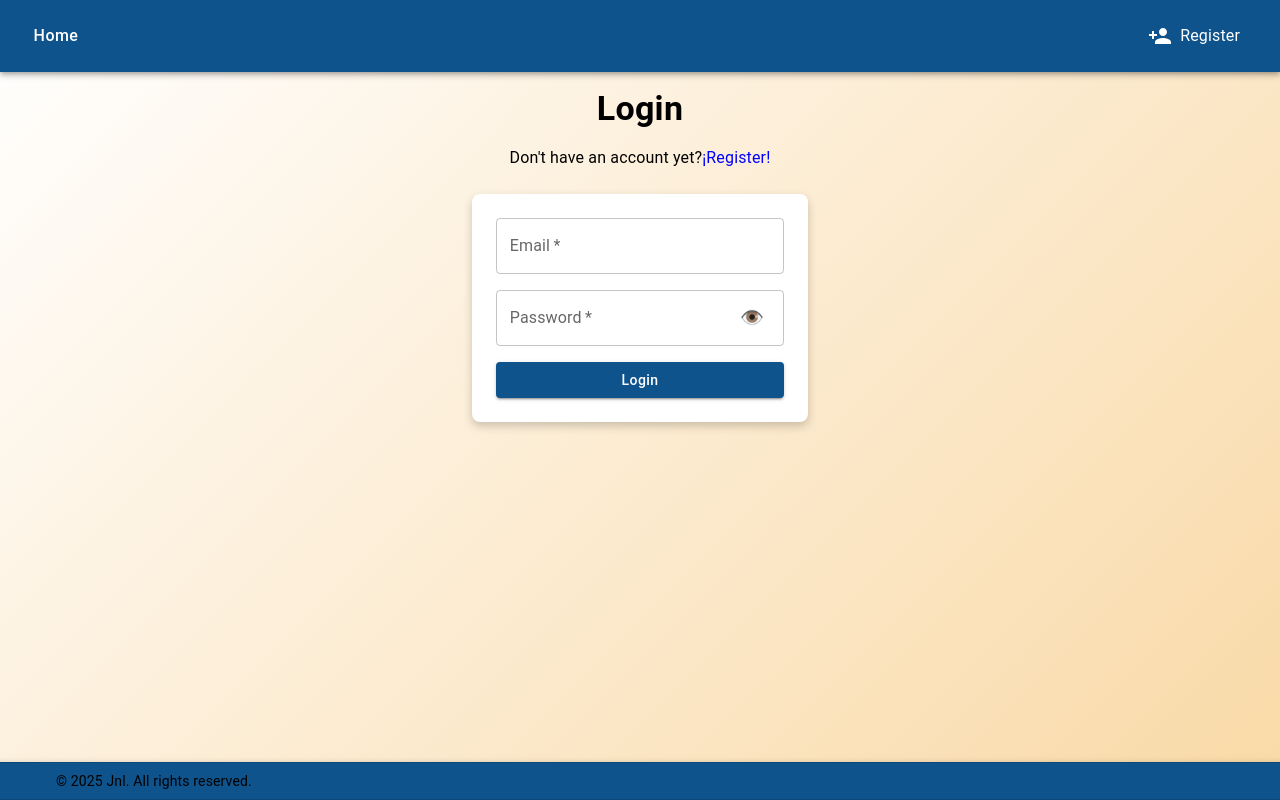
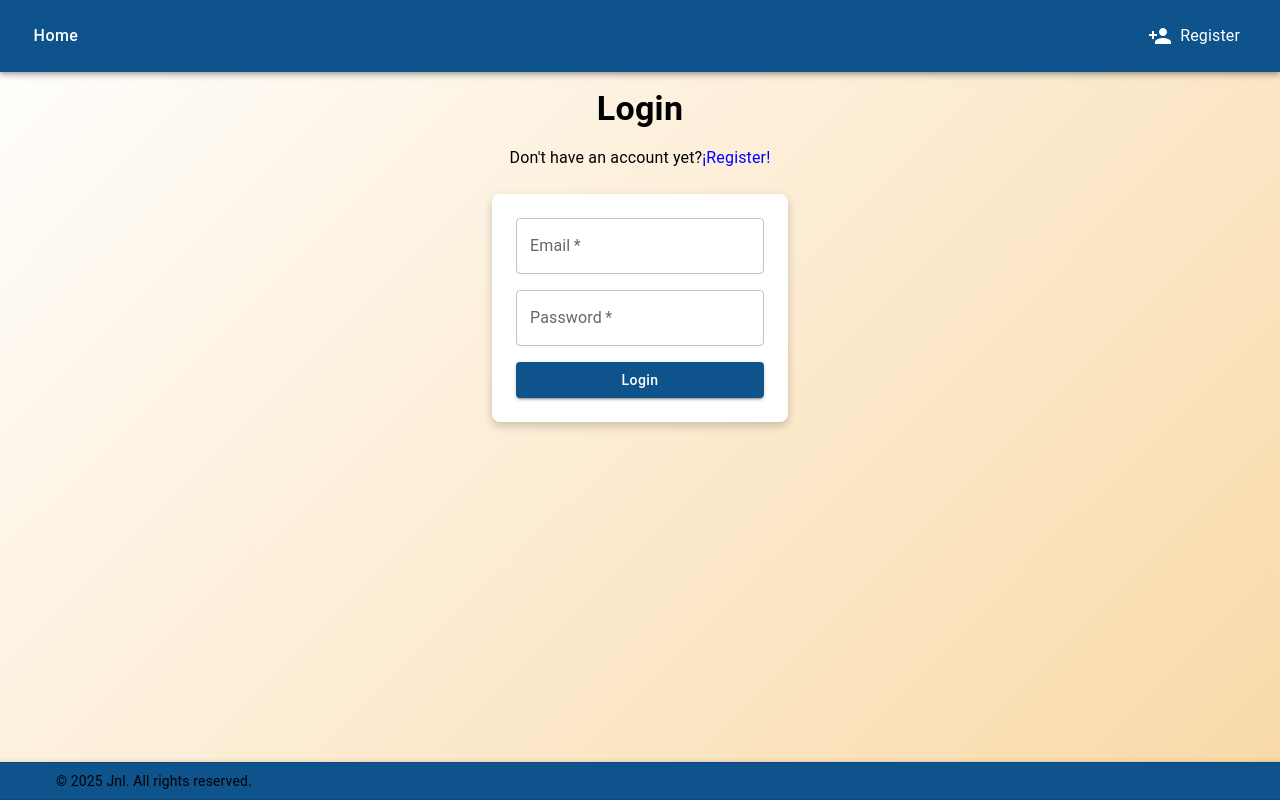
Before and after one commit to Jableed43/task-frontend, a React (Vite) app: page /login in a window 1280 px wide. Built offline with nearby package versions, Linux system fonts and the light colour scheme.

Commit message:
input correction

```diff
--- a/src/components/Login.jsx
+++ b/src/components/Login.jsx
@@ -96,7 +96,7 @@ function Login() {
             fullWidth
             value={form.password}
             onChange={(e) => setForm({ ...form, password: e.target.value })}
-            InputProps={{
+            Input={{
               endAdornment: (
                 <Button
                   onClick={togglePasswordVisibility}
```
